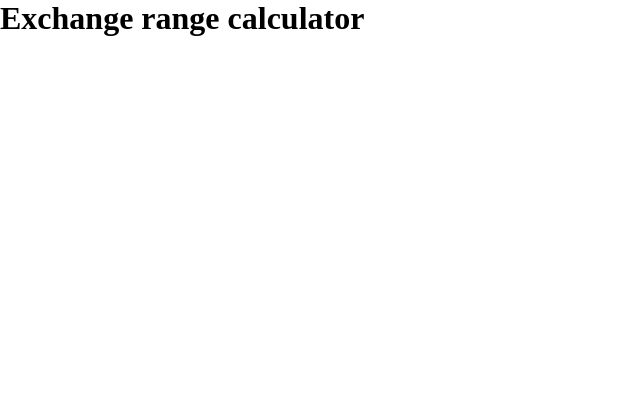
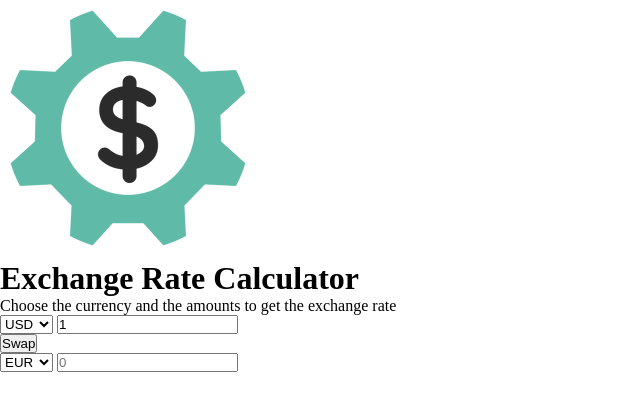
Before and after one commit to silvestrevivo/js-exchange-range-calculator, a plain HTML site: page index.html in a window 1280 px wide. Shown: the whole page, without its empty margins (0-640 px from the left). Drawn offline with Linux system fonts and the light colour scheme.

Commit message:
html base

```diff
--- a/index.html
+++ b/index.html
@@ -1,14 +1,144 @@
 <!DOCTYPE html>
 <html lang="en">
+
 <head>
   <meta charset="UTF-8" />
   <meta name="viewport" content="width=device-width, initial-scale=1.0" />
   <link rel="stylesheet" href="style.css" />
   <title>Exchange range calculator</title>
 </head>
+
 <body>
-    <h1>Exchange range calculator</h1>
+  <img src="img/money.png" alt="" class="money-img" />
+  <h1>Exchange Rate Calculator</h1>
+  <p>Choose the currency and the amounts to get the exchange rate</p>
+
+  <div class="container">
+    <div class="currency">
+      <select id="currency-one">
+        <option value="AED">AED</option>
+        <option value="ARS">ARS</option>
+        <option value="AUD">AUD</option>
+        <option value="BGN">BGN</option>
+        <option value="BRL">BRL</option>
+        <option value="BSD">BSD</option>
+        <option value="CAD">CAD</option>
+        <option value="CHF">CHF</option>
+        <option value="CLP">CLP</option>
+        <option value="CNY">CNY</option>
+        <option value="COP">COP</option>
+        <option value="CZK">CZK</option>
+        <option value="DKK">DKK</option>
+        <option value="DOP">DOP</option>
+        <option value="EGP">EGP</option>
+        <option value="EUR">EUR</option>
+        <option value="FJD">FJD</option>
+        <option value="GBP">GBP</option>
+        <option value="GTQ">GTQ</option>
+        <option value="HKD">HKD</option>
+        <option value="HRK">HRK</option>
+        <option value="HUF">HUF</option>
+        <option value="IDR">IDR</option>
+        <option value="ILS">ILS</option>
+        <option value="INR">INR</option>
+        <option value="ISK">ISK</option>
+        <option value="JPY">JPY</option>
+        <option value="KRW">KRW</option>
+        <option value="KZT">KZT</option>
+        <option value="MXN">MXN</option>
+        <option value="MYR">MYR</option>
+        <option value="NOK">NOK</option>
+        <option value="NZD">NZD</option>
+        <option value="PAB">PAB</option>
+        <option value="PEN">PEN</option>
+        <option value="PHP">PHP</option>
+        <option value="PKR">PKR</option>
+        <option value="PLN">PLN</option>
+        <option value="PYG">PYG</option>
+        <option value="RON">RON</option>
+        <option value="RUB">RUB</option>
+        <option value="SAR">SAR</option>
+        <option value="SEK">SEK</option>
+        <option value="SGD">SGD</option>
+        <option value="THB">THB</option>
+        <option value="TRY">TRY</option>
+        <option value="TWD">TWD</option>
+        <option value="UAH">UAH</option>
+        <option value="USD" selected>USD</option>
+        <option value="UYU">UYU</option>
+        <option value="VND">VND</option>
+        <option value="ZAR">ZAR</option>
+      </select>
+      <input type="number" id="amount-one" placeholder="0" value="1" />
+    </div>
+
+    <div class="swap-rate-container">
+      <button class="btn" id="swap">
+        Swap
+      </button>
+      <div class="rate" id="rate"></div>
+    </div>
+
+    <div class="currency">
+      <select id="currency-two">
+        <option value="AED">AED</option>
+        <option value="ARS">ARS</option>
+        <option value="AUD">AUD</option>
+        <option value="BGN">BGN</option>
+        <option value="BRL">BRL</option>
+        <option value="BSD">BSD</option>
+        <option value="CAD">CAD</option>
+        <option value="CHF">CHF</option>
+        <option value="CLP">CLP</option>
+        <option value="CNY">CNY</option>
+        <option value="COP">COP</option>
+        <option value="CZK">CZK</option>
+        <option value="DKK">DKK</option>
+        <option value="DOP">DOP</option>
+        <option value="EGP">EGP</option>
+        <option value="EUR" selected>EUR</option>
+        <option value="FJD">FJD</option>
+        <option value="GBP">GBP</option>
+        <option value="GTQ">GTQ</option>
+        <option value="HKD">HKD</option>
+        <option value="HRK">HRK</option>
+        <option value="HUF">HUF</option>
+        <option value="IDR">IDR</option>
+        <option value="ILS">ILS</option>
+        <option value="INR">INR</option>
+        <option value="ISK">ISK</option>
+        <option value="JPY">JPY</option>
+        <option value="KRW">KRW</option>
+        <option value="KZT">KZT</option>
+        <option value="MXN">MXN</option>
+        <option value="MYR">MYR</option>
+        <option value="NOK">NOK</option>
+        <option value="NZD">NZD</option>
+        <option value="PAB">PAB</option>
+        <option value="PEN">PEN</option>
+        <option value="PHP">PHP</option>
+        <option value="PKR">PKR</option>
+        <option value="PLN">PLN</option>
+        <option value="PYG">PYG</option>
+        <option value="RON">RON</option>
+        <option value="RUB">RUB</option>
+        <option value="SAR">SAR</option>
+        <option value="SEK">SEK</option>
+        <option value="SGD">SGD</option>
+        <option value="THB">THB</option>
+        <option value="TRY">TRY</option>
+        <option value="TWD">TWD</option>
+        <option value="UAH">UAH</option>
+        <option value="USD">USD</option>
+        <option value="UYU">UYU</option>
+        <option value="VND">VND</option>
+        <option value="ZAR">ZAR</option>
+      </select>
+      <input type="number" id="amount-two" placeholder="0" />
+    </div>
+  </div>
 
   <script src="main.js"></script>
 </body>
+
 </html>
```
Also changed, not shown: img/money.png (added). Lines whose indentation alone changed are shown as unchanged.
